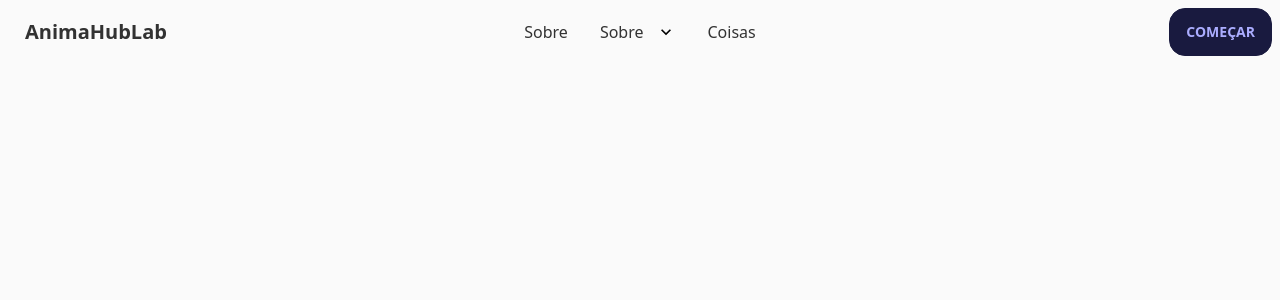
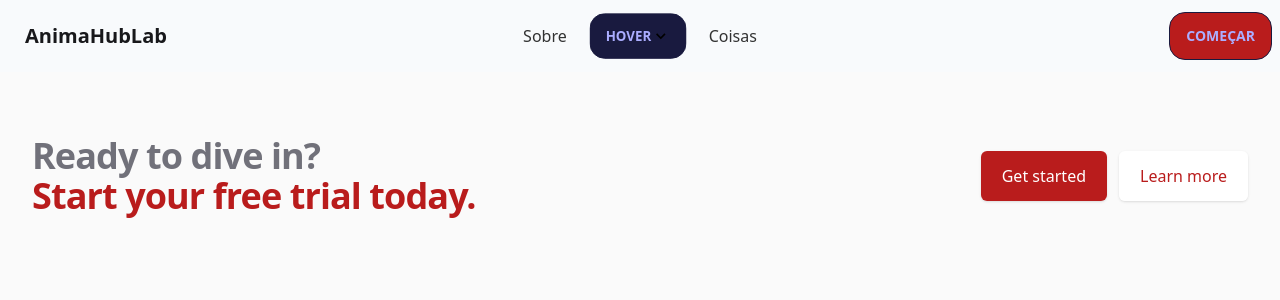
Before and after one commit to Matthsh/deedee_front, a Vue app: page / in a window 1280 px wide. Shown: the top 300 px of the page. Built offline with nearby package versions, Linux system fonts and the light colour scheme.

Commit message:
✨ new look

```diff
--- a/src/App.vue
+++ b/src/App.vue
@@ -1,9 +1,9 @@
 <script setup lang="ts">
-import { RouterView } from 'vue-router'
+    import { RouterView } from 'vue-router';
 </script>
 
 <template>
-<RouterView/>
+    <RouterView/>
 </template>
 
 <style scoped>
--- a/src/components/Navbar.vue
+++ b/src/components/Navbar.vue
@@ -1,45 +1,37 @@
 <template>
-<div className="navbar bg-base-100">
+  <div className="navbar bg-slate-50">
     <div className="navbar-start">
+      <a className="btn btn-ghost normal-case text-xl text-zinc-900">AnimaHubLab</a>
+    </div>
     <div className="dropdown">
       <label tabIndex={0} className="btn btn-ghost lg:hidden">
-        <svg xmlns="http://www.w3.org/2000/svg" className="h-5 w-5" fill="none" viewBox="0 0 24 24" stroke="currentColor"><path strokeLinecap="round" strokeLinejoin="round" strokeWidth="2" d="M4 6h16M4 12h8m-8 6h16" /></svg>
+        <svg xmlns="http://www.w3.org/2000/svg" className="h-5 w-5" fill="none" viewBox="0 0 24 24"
+          stroke="currentColor">
+          <path strokeLinecap="round" strokeLinejoin="round" strokeWidth="2" d="M4 6h16M4 12h8m-8 6h16" />
+        </svg>
       </label>
       <ul tabIndex={0} className="menu menu-compact dropdown-content mt-3 p-2 shadow bg-base-100 rounded-box w-52">
         <li><a>Sobre</a></li>
-        <li tabIndex={0}>
-          <a className="justify-between">
-            Laboratorios
-            <svg className="fill-current" xmlns="http://www.w3.org/2000/svg" width="24" height="24" viewBox="0 0 24 24"><path d="M8.59,16.58L13.17,12L8.59,7.41L10,6L16,12L10,18L8.59,16.58Z"/></svg>
-          </a>
-          <ul className="p-2">
-            <li><a>Lorem</a></li>
-            <li><a>Ipsum</a></li>
       </ul>
-        </li>
-        <li><a>O que fazer</a></li>
-      </ul>
-    </div>
-    <a className="btn btn-ghost normal-case text-xl">AnimaHubLab</a>
     </div>
     <div className="navbar-center hidden lg:flex">
       <ul className="menu menu-horizontal p-0">
         <li><a>Sobre</a></li>
-      <li tabIndex={0}>
-        <a>
-          Sobre
-          <svg className="fill-current" xmlns="http://www.w3.org/2000/svg" width="20" height="20" viewBox="0 0 24 24"><path d="M7.41,8.58L12,13.17L16.59,8.58L18,10L12,16L6,10L7.41,8.58Z"/></svg>
-        </a>
-        <ul className="p-2">
-          <li><a>Lorem Ipsum</a></li>
-          <li><a>Lorem Ipsum</a></li>
+        <div class="dropdown dropdown-hover">
+          <label tabindex="0" class="btn m-1">Hover <svg className="fill-current" xmlns="http://www.w3.org/2000/svg"
+              width="20" height="20" viewBox="0 0 24 24">
+              <path d="M7.41,8.58L12,13.17L16.59,8.58L18,10L12,16L6,10L7.41,8.58Z" />
+            </svg></label>
+          <ul tabindex="0" class="dropdown-content menu p-2 shadow bg-base-100 rounded-box w-52">
+            <li><a>Item 1</a></li>
+            <li><a>Item 2</a></li>
           </ul>
-      </li>
+        </div>
         <li><a>Coisas</a></li>
       </ul>
     </div>
     <div className="navbar-end">
-    <a className="btn">Começar</a>
+      <a className="btn bg-red-700">Começar</a>
     </div>
   </div>
 
--- a/src/router/index.ts
+++ b/src/router/index.ts
@@ -1,5 +1,5 @@
-import { createRouter, createWebHistory } from 'vue-router'
-import HomeView from '@/views/HomeView.vue'
+import { createRouter, createWebHistory } from 'vue-router';
+import HomeView from '@/views/HomeView.vue';
 
 const router = createRouter({
   history: createWebHistory(import.meta.env.BASE_URL),
--- a/src/views/HomeView.vue
+++ b/src/views/HomeView.vue
@@ -1,5 +1,28 @@
 <template>
-    <Navbar />
+    <div>
+        <Navbar />
+        <div>
+            <div
+                class="mx-auto max-w-7xl py-12 px-4 sm:px-6 lg:flex lg:items-center lg:justify-between lg:py-16 lg:px-8">
+                <h2 class="text-3xl font-bold tracking-tight text-gray-900 sm:text-4xl">
+                    <span class="block text-zinc-500">Ready to dive in?</span>
+                    <span class="block text-red-700">Start your free trial today.</span>
+                </h2>
+                <div class="mt-8 flex lg:mt-0 lg:flex-shrink-0">
+                    <div class="inline-flex rounded-md shadow">
+                        <a href="#"
+                            class="inline-flex items-center justify-center rounded-md border border-transparent bg-red-700 px-5 py-3 text-base font-medium text-white hover:bg-red-300">Get
+                            started</a>
+                    </div>
+                    <div class="ml-3 inline-flex rounded-md shadow">
+                        <a href="#"
+                            class="inline-flex items-center justify-center rounded-md border border-transparent bg-white px-5 py-3 text-base font-medium text-red-700 hover:bg-indigo-50">Learn
+                            more</a>
+                    </div>
+                </div>
+            </div>
+        </div>
+    </div>
 </template>
 
 
```
Lines whose indentation alone changed are shown as unchanged.
